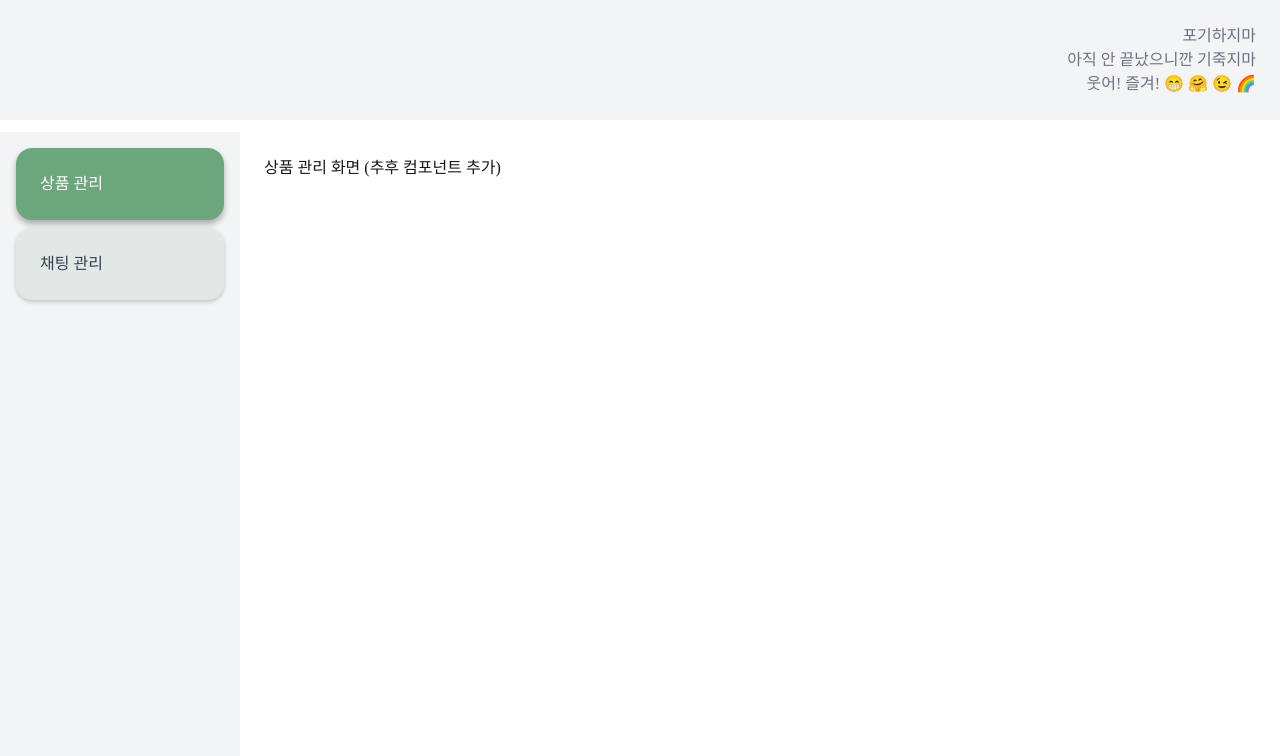
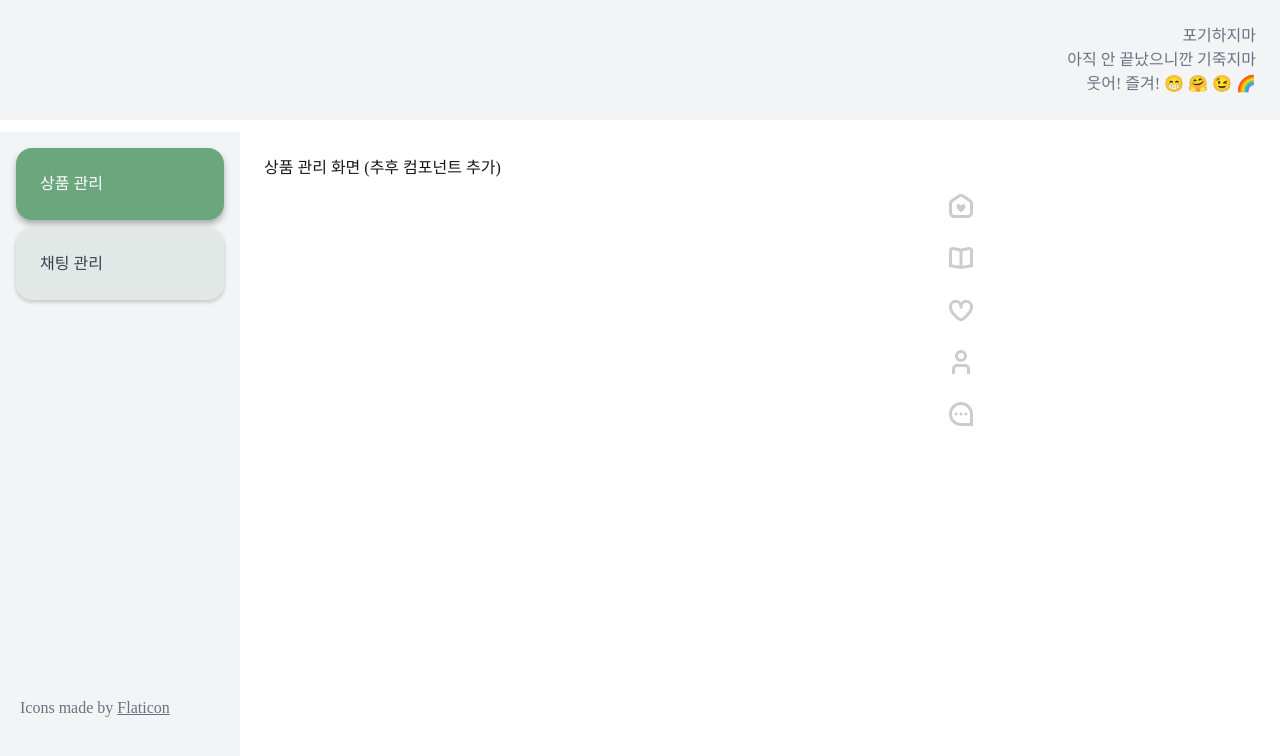
Before and after one commit to sydnyyy/sydney-archive-fe, a Next.js app: page /admin in a window 1280 px wide. Shown: the top 756 px of the page. Built offline with nearby package versions, Linux system fonts and the light colour scheme; no server answers; a web font is replaced by a local one.

Commit message:
refactor: 공통 레이아웃 구성 및 탭/채팅/푸터 통합

```diff
--- /dev/null
+++ b/app/LayoutWrapper.tsx
@@ -0,0 +1,63 @@
+"use client";
+
+import { usePathname, useRouter } from "next/navigation";
+import ActionTabs from "@/components/common/ActionTabs";
+import Footer from "@/components/common/Footer";
+import { useChat } from "@/app/context/ChatContext";
+import { useClient } from "@/app/context/ClientContext";
+import UserChatView from "@/components/chat/user/UserChatView";
+import { Item } from "@/lib/types";
+
+interface LayoutWrapperProps {
+    children: React.ReactNode;
+    selectedItem?: Item | null;
+}
+
+export default function LayoutWrapper({ children, selectedItem = null }: LayoutWrapperProps) {
+    const { isChatOpen, setIsChatOpen } = useChat();
+    const { clientId } = useClient();
+    const router = useRouter();
+    const pathname = usePathname();
+
+    const handleTabClick = (tab: string) => {
+        if (tab === "chat") {
+            setIsChatOpen(!isChatOpen);
+            return;
+        }
+
+        const currentTab = pathname.split("/")[1] || "item";
+
+        if (currentTab !== tab) {
+            router.push(`/${tab}`);
+        }
+    };
+
+    const path = pathname.split("/")[1];
+    const activeTab = (() => {
+        if (!path || path === "" || path === "item") return "item";
+        return path;
+    })();
+
+    return (
+        <>
+            {children}
+
+            <ActionTabs
+                activeTab={activeTab}
+                onTabClick={handleTabClick}
+                isChatOpen={isChatOpen}
+            />
+
+            {isChatOpen && (
+                <UserChatView
+                    isChatOpen={isChatOpen}
+                    setIsChatOpen={setIsChatOpen}
+                    clientId={clientId}
+                    selectedItem={selectedItem}
+                />
+            )}
+
+            <Footer />
+        </>
+    );
+}
--- a/app/layout.tsx
+++ b/app/layout.tsx
@@ -1,20 +1,25 @@
 import type { Metadata } from "next";
 import "./globals.css";
 import { fontVariables } from "./_shared/fonts";
+import { ClientProvider } from "./context/ClientContext";
+import { ChatProvider } from "./context/ChatContext";
+import LayoutWrapper from "./LayoutWrapper";
 
 export const metadata: Metadata = {
-  title: "Wishlist",
-  icons: {
-      icon: "/tags/tag_heart_pin_right.svg"
-  }
+    title: "Wishlist",
+    icons: { icon: "/tags/tag_heart_pin_right.svg" },
 };
 
 export default function RootLayout({ children }: { children: React.ReactNode }) {
     return (
         <html lang="ko">
-        <body className={`${fontVariables} antialiased`}>
-        {children}
-        </body>
+            <body className={`${fontVariables} antialiased`}>
+                <ClientProvider>
+                    <ChatProvider>
+                        <LayoutWrapper>{children}</LayoutWrapper>
+                    </ChatProvider>
+                </ClientProvider>
+            </body>
         </html>
     );
 }
```
